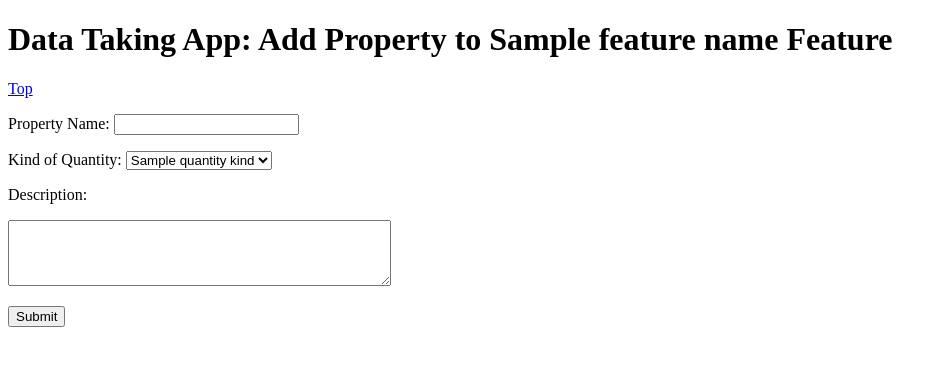
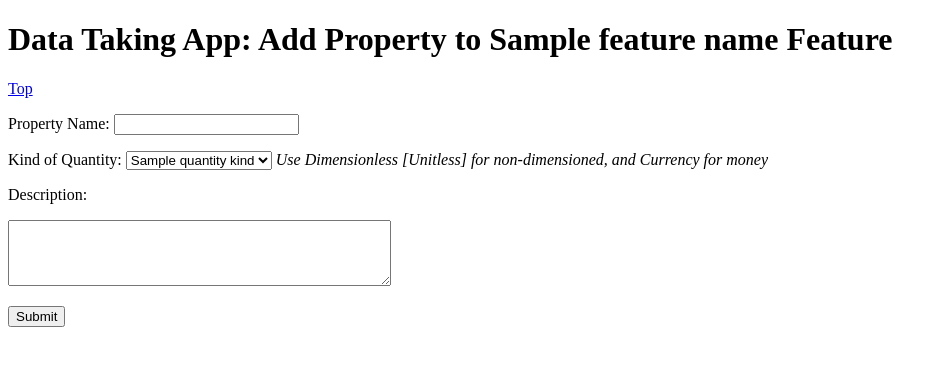
Before and after one commit to jhugon/semantic-data-taking-webapp, a Flask app: template templates/addproperty.html in a window 1280 px wide. Shown: the top 366 px of the page, without its empty margins (0-947 px from the left). Run offline with Flask 2, Linux system fonts and the light colour scheme; the template is opened without the code that fills it: most values are stand-ins (such as "Sample title", 1, 10 or a date in 2020); parts of the project's set-up code (start-up, migrations or seed data) failed here and were passed over.

Commit message:
hints on quantity kinds

```diff
--- a/templates/addproperty.html
+++ b/templates/addproperty.html
@@ -24,6 +24,7 @@
             <option value="{{qk[0]}}">{{qk[1]}}</option>
           {% endfor %}
         </select>
+        <em>Use Dimensionless [Unitless] for non-dimensioned, and Currency for money</em>
       </p>
       <p>
         <label for="comment">Description:</label>
```
